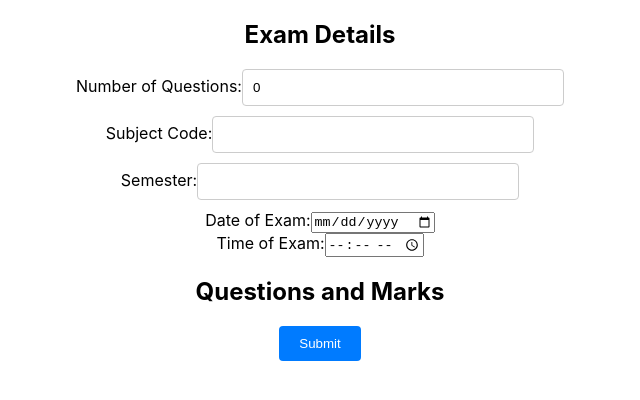
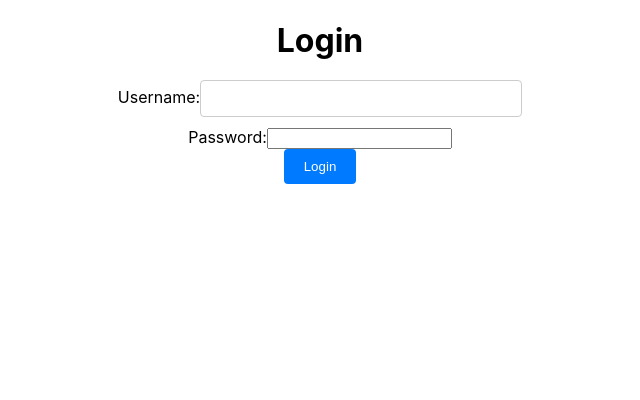
Before and after one commit to trickerbaby/examai, a React (Create React App) app in the folder client/: page /createexam in a window 1280 px wide. Shown: the top 400 px of the page, without its empty margins (320-960 px from the left). Built offline with nearby package versions, Linux system fonts and the light colour scheme.

Commit message:
Teacher Login

```diff
--- a/client/src/Queform.js
+++ b/client/src/Queform.js
@@ -2,6 +2,10 @@ import axios from "axios";
 import React, { useState } from "react";
 
 export default function QueForm() {
+  const [username, setUsername] = useState("");
+  const [password, setPassword] = useState("");
+  const [authenticated, setAuthenticated] = useState(false);
+
   const [numQuestions, setNumQuestions] = useState(0);
   const [examData, setExamData] = useState({
     subjectCode: "",
@@ -10,6 +14,22 @@ export default function QueForm() {
     time: "",
     questions: [], // Array of objects, each representing a question with 'question' and 'marks'
   });
+
+  const handleLogin = async (e) => {
+    e.preventDefault();
+
+    try {
+      // Perform authentication check (you can replace this with your actual logic)
+      if (username === "sample_teacher" && password === "password") {
+        setAuthenticated(true);
+      } else {
+        console.log("Authentication failed");
+        alert("invalid credentials");
+      }
+    } catch (error) {
+      console.error("Error during authentication:", error);
+    }
+  };
 
   const handleChange = (event) => {
     const { name, value } = event.target;
@@ -87,6 +107,33 @@ export default function QueForm() {
 
   return (
     <div>
+      {!authenticated ? (
+        <div>
+          <h1>Login</h1>
+          <form onSubmit={handleLogin}>
+            <label>
+              Username:
+              <input
+                type="text"
+                value={username}
+                onChange={(e) => setUsername(e.target.value)}
+              />
+            </label>
+            <br />
+            <label>
+              Password:
+              <input
+                type="password"
+                value={password}
+                onChange={(e) => setPassword(e.target.value)}
+              />
+            </label>
+            <br />
+            <button type="submit">Login</button>
+          </form>
+        </div>
+      ) : (
+        <div>
           <h2>Exam Details</h2>
           <label>
             Number of Questions:
@@ -142,5 +189,7 @@ export default function QueForm() {
           {generateInputs()}
           <button onClick={handleSubmit}>Submit</button>
         </div>
+      )}
+    </div>
   );
 }
--- a/client/src/TeacherResultsPage.js
+++ b/client/src/TeacherResultsPage.js
@@ -1,8 +1,26 @@
 import React, { useState } from 'react';
 
 const TeacherResultsPage = () => {
+  const [username, setUsername] = useState('');
+  const [password, setPassword] = useState('');
+  const [authenticated, setAuthenticated] = useState(false);
   const [rollNumber, setRollNumber] = useState('');
   const [studentResults, setStudentResults] = useState(null);
+
+  const handleLogin = async (e) => {
+    e.preventDefault();
+
+    try {
+      // Perform authentication check (you can replace this with your actual logic)
+      if (username === 'trickerbaby' && password === 'Navya#1427') {
+        setAuthenticated(true);
+      } else {
+        console.log('Authentication failed');
+      }
+    } catch (error) {
+      console.error('Error during authentication:', error);
+    }
+  };
 
   const handleSubmit = async (e) => {
     e.preventDefault();
@@ -21,6 +39,33 @@ const TeacherResultsPage = () => {
   };
 
   return (
+    <div>
+      {!authenticated ? (
+        <div>
+          <h1>Login</h1>
+          <form onSubmit={handleLogin}>
+            <label>
+              Username:
+              <input
+                type="text"
+                value={username}
+                onChange={(e) => setUsername(e.target.value)}
+              />
+            </label>
+            <br />
+            <label>
+              Password:
+              <input
+                type="password"
+                value={password}
+                onChange={(e) => setPassword(e.target.value)}
+              />
+            </label>
+            <br />
+            <button type="submit">Login</button>
+          </form>
+        </div>
+      ) : (
         <div>
           <h1>Teacher Results Page</h1>
           <form onSubmit={handleSubmit}>
@@ -59,6 +104,8 @@ const TeacherResultsPage = () => {
             </div>
           )}
         </div>
+      )}
+    </div>
   );
 };
 
```
Also changed, not shown: 1 other file (tests, documents, lock files or other folders). Lines whose indentation alone changed are shown as unchanged.
